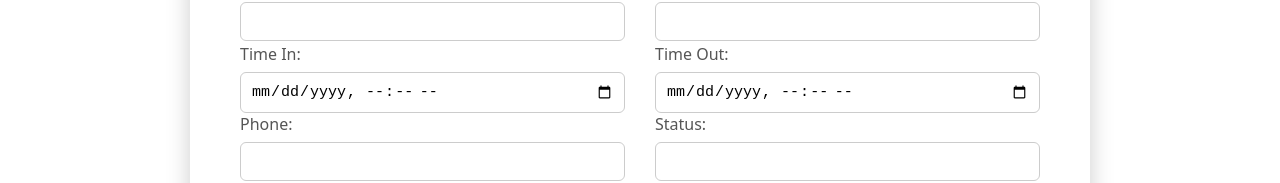
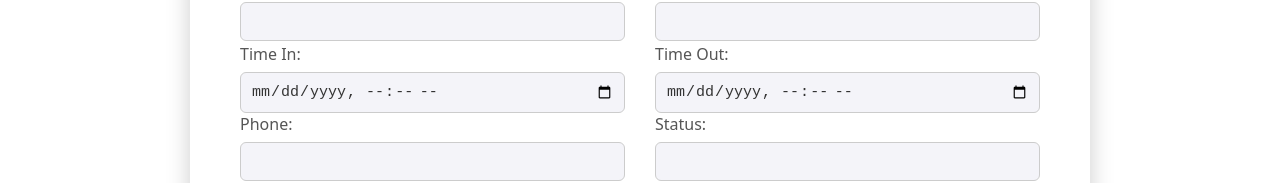
Before and after one commit to JagtapKajal/carveo-portal, a React (Vite) app in the folder frontend/carveoUI/: page /AddVisitor in a window 1280 px wide. Shown: the part 335-518 px from the top of the page. Built offline with nearby package versions, Linux system fonts and the light colour scheme.

Commit message:
Implemented background color to placeholder

```diff
--- a/frontend/carveoUI/src/Components/Visitor/Visitor.css
+++ b/frontend/carveoUI/src/Components/Visitor/Visitor.css
@@ -177,6 +177,8 @@
   font-size: 15px;
   outline: none;
   transition: all 0.3s ease;
+  color: #333;
+  background-color: #f4f4f9;
 }
 
 .visitor-form .form-group input:focus,
@@ -205,7 +207,7 @@
 }
 
 .submit-btn {
-  background-color: #6397f0;
+  background-color: #646cff;
   color: white;
   font-weight: 500;
 }
```
